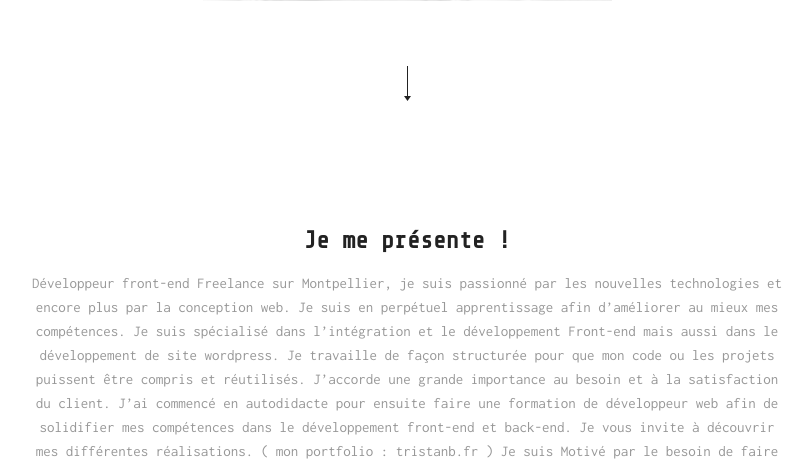
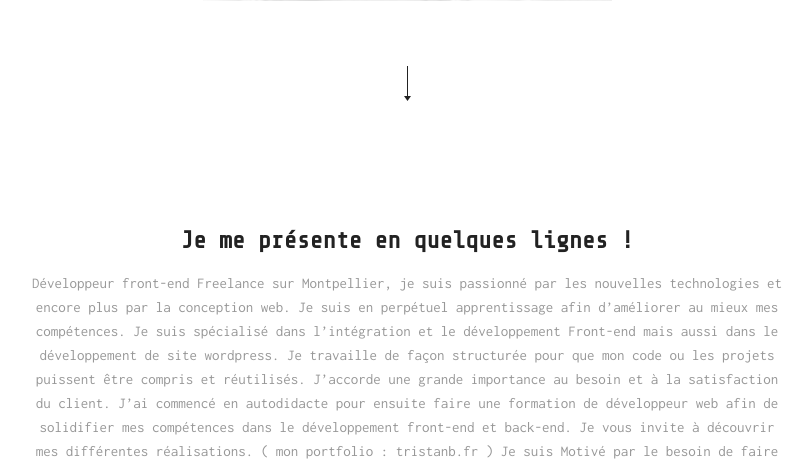
Before and after one commit to Trapper1622/freelance_site, a PHP site: page /aboutUs.php in a window 1280 px wide. Shown: the part 684-1147 px from the top of the page, without its empty margins (233-1043 px from the left). Run offline with PHP 8.4, Linux system fonts and the light colour scheme; some libraries are stand-ins or nearby versions; some web fonts are replaced.

Commit message:
trapper1622

```diff
--- a/aboutUs.php
+++ b/aboutUs.php
@@ -42,7 +42,7 @@
         <div class="container">
             <div class="row">
                 <div class="col-md-8 col-md-offset-2 text-center">
-                    <div class="h4"><b>Je me présente !</b></div>
+                    <div class="h4"><b>Je me présente en quelques lignes !</b></div>
                     <div class="col-xs-b15"></div>
                     <div class="simple-article grey large">
                         <p>Développeur front-end Freelance sur Montpellier, je suis passionné par les nouvelles technologies et encore plus par la conception web.
```
